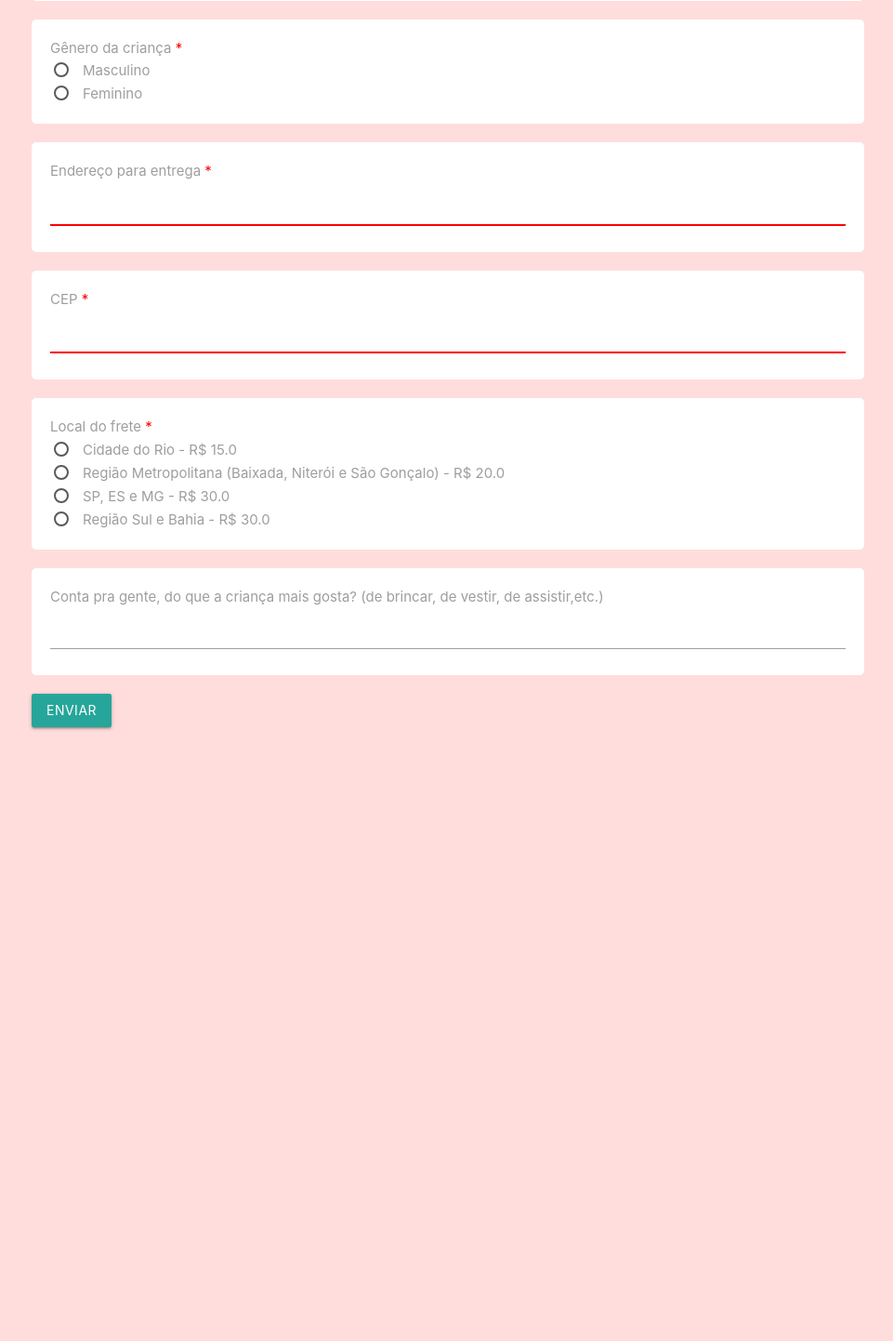
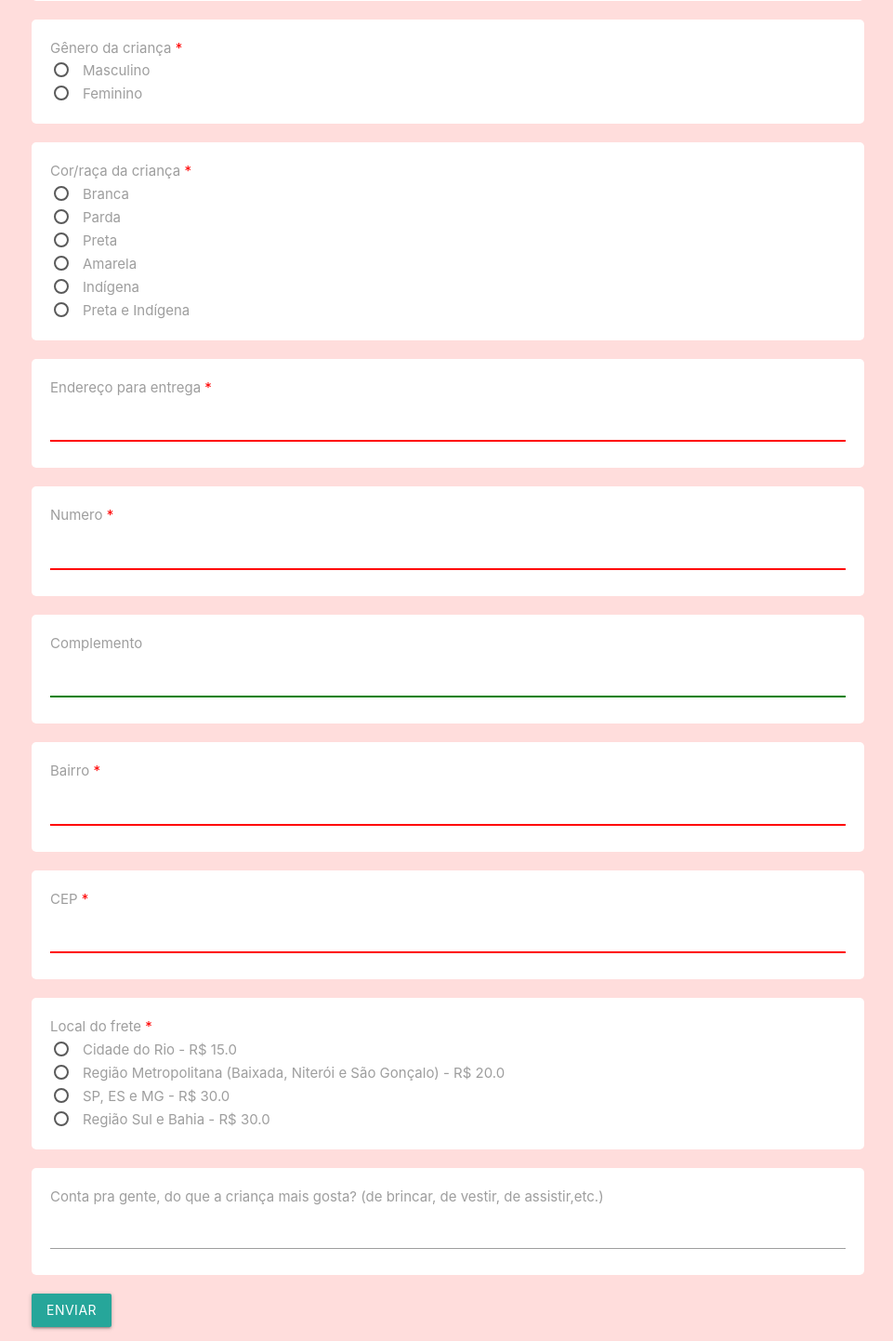
Before and after one commit to grama-cc/clubinho_preto, a Django app: page /subscribe in a window 1280 px wide. Shown: the part 2601-4043 px from the top of the page at 93% size, without its empty margins (158-1119 px from the left). Before the commit the page ends 3386 px from the top, so only its background shows below. Run offline with Django 3.2, Linux system fonts and the light colour scheme; parts of the project's set-up code (start-up, migrations or seed data) failed here and were passed over; some libraries are stand-ins or nearby versions.

Commit message:
Subscriber address fields

```diff
--- a/celery_app/celery.py
+++ b/celery_app/celery.py
@@ -13,6 +13,9 @@ app.conf.broker_transport_options = {'visibility_timeout': 3600}
 
 @app.on_after_configure.connect
 def setup_periodic_tasks(sender, **kwargs):
+
+    # todo: import users
+    # todo: update customers
 
     sender.add_periodic_task(
         crontab(minute=0, hour='*/12'),
--- a/finance/templates/subscription.html
+++ b/finance/templates/subscription.html
@@ -178,14 +178,61 @@
             </div>
 
             <div class="input-group">
-                <label for="address" class="required"> Endereço para entrega</label>
+                <label for="kids_race" class="required"> Cor/raça da criança </label>
+                <div>
+                    <label>
+                        <input type="radio" name="kids_race" id="WH" value="WH" required>
+                        <span>Branca</span>
+                    </label><br />
+                    <label>
+                        <input type="radio" name="kids_race" id="PA" value="PA">
+                        <span>Parda</span>
+                    </label><br />
+                    <label>
+                        <input type="radio" name="kids_race" id="BL" value="BL">
+                        <span>Preta</span>
+                    </label><br />
+                    <label>
+                        <input type="radio" name="kids_race" id="YE" value="YE">
+                        <span>Amarela</span>
+                    </label><br />
+                    <label>
+                        <input type="radio" name="kids_race" id="NA" value="NA">
+                        <span>Indígena</span>
+                    </label><br />
+                    <label>
+                        <input type="radio" name="kids_race" id="BN" value="BN">
+                        <span>Preta e Indígena</span>
+                    </label><br />
+
+                </div>
+            </div>
+
+            <div class="input-group">
+                <label for="address" class="required col s8"> Endereço para entrega</label>
                 <input type="text" name="address" id="address" required>
             </div>
 
             <div class="input-group">
+                <label for="addressNumber" class="required"> Numero</label>
+                <input type="text" name="addressNumber" id="addressNumber" required pattern="[0-9]{1,}" class="validate">
+                <span class="helper-text" data-error="Preencha no formato: 123" data-success=""></span>
+            </div>
+
+            <div class="input-group">
+                <label for="complement"> Complemento</label>
+                <input type="text" name="complement" id="complement">
+            </div>
+
+            <div class="input-group">
+                <label for="province" class="required"> Bairro</label>
+                <input type="text" name="province" id="province" required>
+            </div>
+
+            <div class="input-group">
                 <label for="postalCode" class="required"> CEP</label>
-                <input type="text" name="postalCode" id="postalCode" required pattern="[0-9]{8}">
-                <span class="helper-text" data-error="Preencha no formato 12345678" data-success=""></span>
+                <input type="text" name="postalCode" id="postalCode" required pattern="[0-9]{8}" class="validate">
+                <span class="helper-text" data-error="Preencha no formato: 11223344" data-success=""></span>
             </div>
 
 
--- a/finance/views.py
+++ b/finance/views.py
@@ -16,10 +16,6 @@ class SubscribeView(View):
         return render(request, 'subscription.html', {'delivery_options': DELIVERY_CHOICES.items()})
 
     def post(self, request):
-        data = {}
-        for key in ["email", "name", "cpfCnpj", "relatedness", "relatedness_raw", "phone", "kids_name",
-                    "kids_age", "kids_gender_raw", "address", "postalCode", "more_info"]:
-            data[key] = request.POST.get(key)
 
         # Handle required delivery field
         delivery_choice = request.POST.get('delivery', None)
@@ -28,7 +24,7 @@ class SubscribeView(View):
         delivery_choice = DELIVERY_CHOICES.get(delivery_choice)
 
         # print(f'delivery ok {delivery_choice}')
-        asaas_response, subscriber = AccountService.create_asaas_customer(data)
+        asaas_response, subscriber = AccountService.create_asaas_customer(request.POST)
         # At this point you may or may not have a Subscriber instance, if not, an email has been sent to the application admins
         # print(f'asaas_response ok {asaas_response.content}')
         # print(f'subscriber {subscriber}')
```
Also changed, not shown: account/models/subscriber.py (+7 -0 lines), account/service.py (+12 -11 lines), account/migrations/0005_auto_20211029_1723.py (added).
